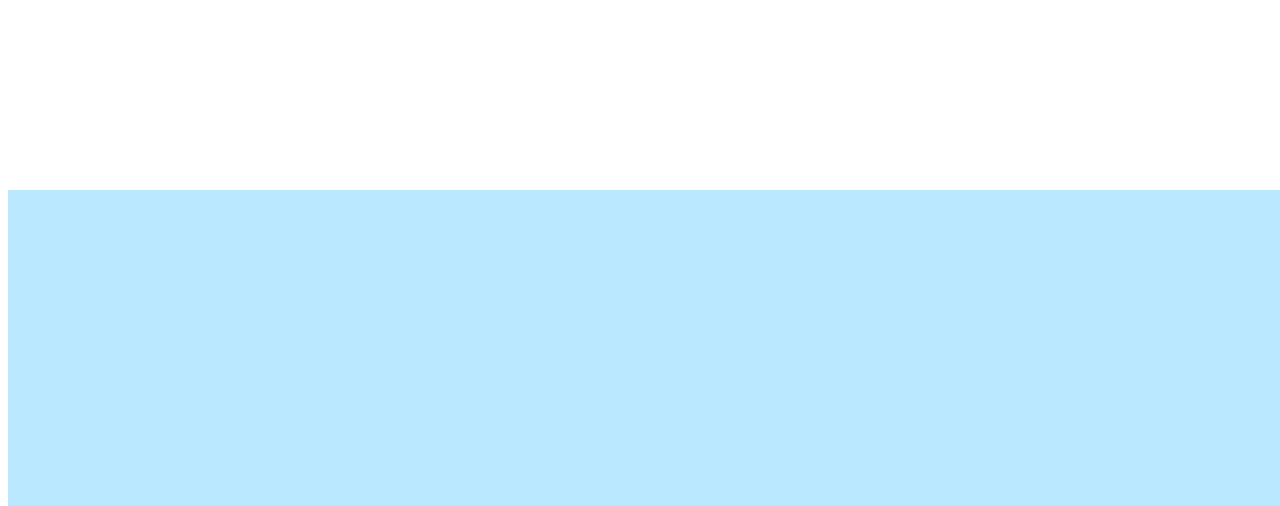
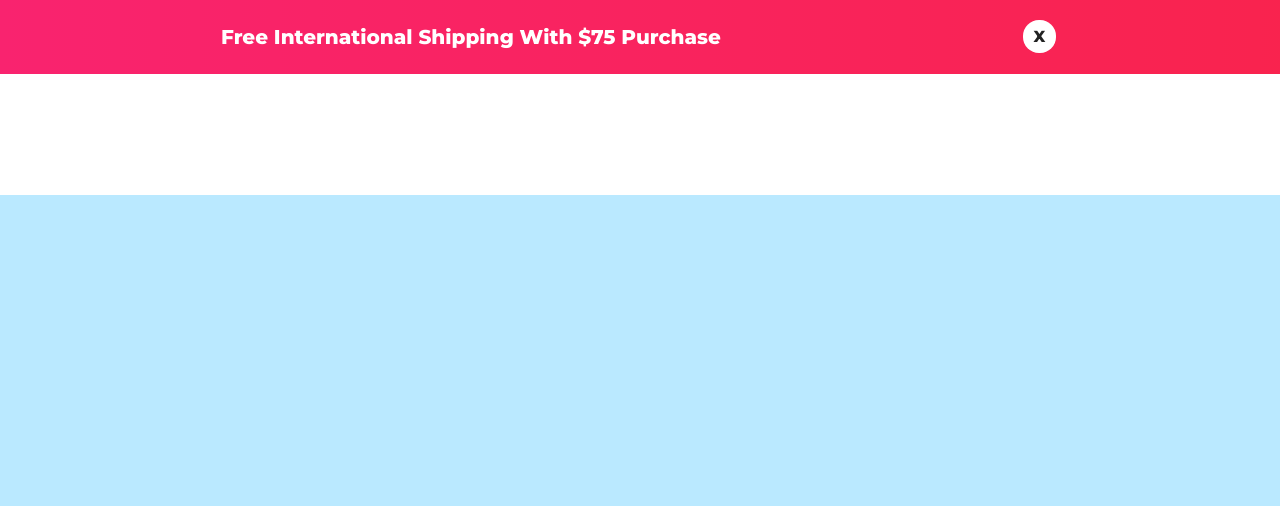
Before and after one commit to JLBrigham/wiro-agency, a website: page index.html in a window 1280 px wide. Shown: the top 506 px of the page. Drawn offline with Linux system fonts and the light colour scheme.

Commit message:
Styling on top banner started

```diff
--- a/index.html
+++ b/index.html
@@ -9,6 +9,13 @@
 </head>
 
 <body>
+  <div class="top-banner-container">
+    <span class="free-international">
+      Free International Shipping With $75 Purchase
+    </span>
+    <button class="free-international-button">X</button>
+  </div>
+  <div class="top-navigation-bar"></div>
   <div class="main-banner-container">
     <div class="fashion-carnival-container">
       <h1>
@@ -24,4 +31,5 @@
       <button class="shop-now-button">Shop Now</button>
     </div>
   </div>
+  <div class="product-section-container"></div>
 </body>
--- a/public/index.css
+++ b/public/index.css
@@ -13,11 +13,49 @@
 body {
   height: 4744px;
   width: 1600px;
+  margin: 0;
+}
+
+.top-banner-container {
+  width: 1609px;
+  height: 74px;
+  background-image: linear-gradient(90deg, #f9236f 0%, #f92346 100%);
+  margin: 0;
+}
+
+.top-navigation-bar {
+  width: 1609px;
+  height: 121px;
+  background-color: #ffffff;
+}
+
+.free-international {
+  font-size: 20px;
+  color: #ffffff;
+  font-weight: 700;
+  font-family: "Montserrat";
+  padding-left: 221px;
+  line-height: 74px;
+}
+
+.free-international-button {
+  font-size: 16px;
+  color: #222222;
+  font-weight: 800;
+  font-family: "Montserrat";
+  width: 33px;
+  height: 33px;
+  border-radius: 16px;
+  background-color: #ffffff;
+  border: none;
+  position: absolute;
+  right: 224px;
+  top: 20px;
 }
 
 .main-banner-container {
   position: relative;
-  top: 182px;
+  /* top: 182px; */
   height: 1057px;
   background-color: #bae9ff;
 }
@@ -31,7 +69,7 @@ body {
   flex-direction: column;
   align-items: center;
   justify-content: center;
-  left: 279px;
+  left: 275px;
 }
 
 h1 {
```
